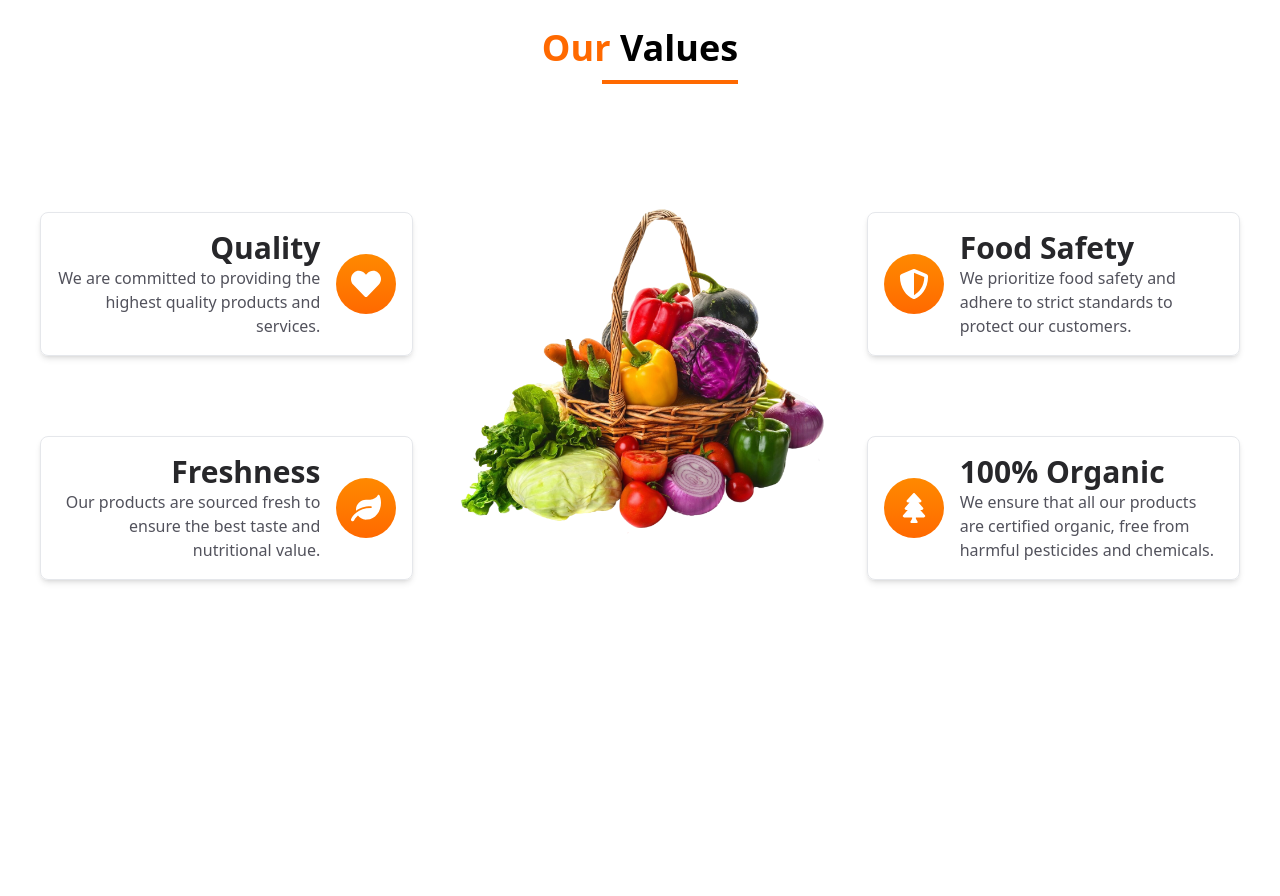
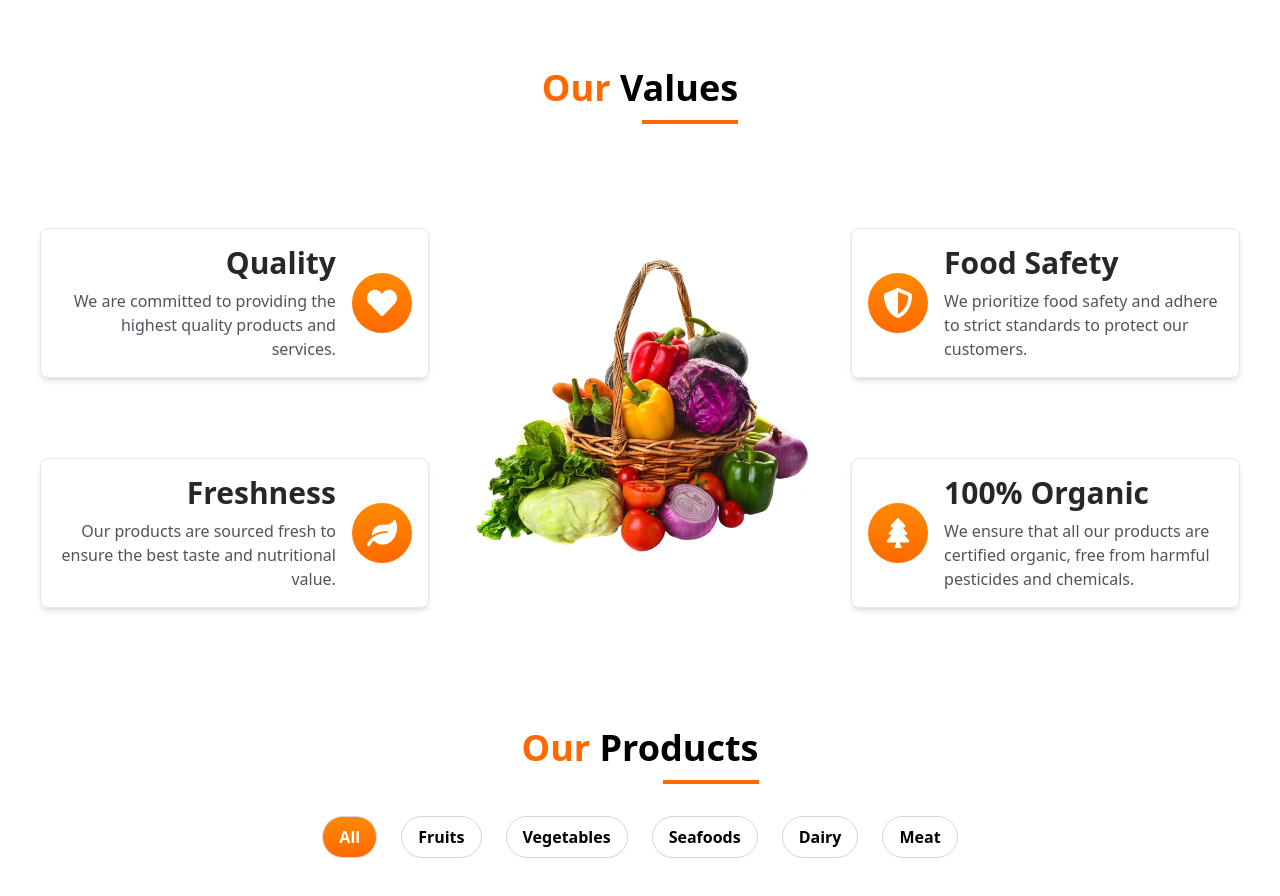
Before and after one commit to rehan606/Grocify, a React (Vite) app: page / in a window 1280 px wide. Shown: the part 1540-2436 px from the top of the page. Before the commit the page ends 2200 px from the top, so only its background shows below. Built offline with nearby package versions, Linux system fonts and the light colour scheme.

Commit message:
Create Category Tab

```diff
--- /dev/null
+++ b/src/components/Data/ProductData.js
@@ -0,0 +1,11 @@
+import React from 'react'
+
+const ProductData = () => {
+  return (
+    <div>
+
+    </div>
+  )
+}
+
+export default ProductData
--- a/src/components/Heading/Heading.jsx
+++ b/src/components/Heading/Heading.jsx
@@ -7,7 +7,7 @@ const Heading = (props) => {
                 <h2 className='text-center text-3xl md:text-4xl font-bold'>
                     <span className='text-orange-500'>{props.title}</span> {props.content}
                 </h2>
-                <div className='w-20 md:w-34 h-1 bg-orange-500 mt-2 md:mt-3 ml-auto'></div>
+                <div className='w-16 md:w-24 h-1 bg-orange-500 mt-2 md:mt-3 ml-auto'></div>
             </div>
         </div>
     )
--- a/src/components/Home/Home.jsx
+++ b/src/components/Home/Home.jsx
@@ -3,6 +3,7 @@ import Navbar from '../Navbar/Navbar'
 import Hero from '../Hero/Hero'
 import Category from '../Category/Category'
 import Values from '../Values/Values'
+import Products from '../Products/Products'
 
 const Home = () => {
   return (
@@ -11,6 +12,7 @@ const Home = () => {
       <Hero/>
       <Category/>
       <Values/>
+      <Products/>
     </div>
   )
 }
--- /dev/null
+++ b/src/components/Products/Products.jsx
@@ -0,0 +1,37 @@
+import React, { useState } from 'react'
+import Heading from '../Heading/Heading'
+
+// product category
+const categories = [ 'All', 'Fruits', 'Vegetables', 'Seafoods', 'Dairy', 'Meat' ];
+
+const Products = () => {
+
+    const [selectedCategory, setSelectedCategory] = useState('All');
+
+    return (
+        <section className='max-w-1400 mx-auto px-10 md:pb-20'>
+            <div>
+                <Heading title="Our" content="Products" />
+
+                <div>
+                    {/* Product categories will go here */}
+                    <div className='flex items-center justify-center gap-6 mt-8 flex-wrap'>
+                        {categories.map((category, index) => (
+                            <button
+                                key={index}
+                                className={`px-4 py-2  font-semibold border border-gray-300 rounded-full hover:bg-orange-500 hover:text-white transition duration-300 cursor-pointer
+
+                                ${selectedCategory === category ? 'bg-linear-to-b from-orange-400 to-orange-500 text-white' : 'bg-white'}`}
+                                onClick={() => setSelectedCategory(category)}
+                            >
+                                {category}
+                            </button>
+                        ))}
+                    </div>
+                </div>
+            </div>
+        </section>
+    )
+}
+
+export default Products
--- a/src/components/Values/Values.jsx
+++ b/src/components/Values/Values.jsx
@@ -33,11 +33,11 @@ const ValuesData = [
 
 const Values = () => {
   return (
-    <section className='max-w-1400 mx-auto px-10'>
+    <section className='max-w-1400 mx-auto px-10 bg-white py-10 '>
         <div>
             <Heading title="Our" content="Values" />
 
-            <div className='flex items-center justify-between mt-8 lg:mt-12 mb-20 md:gap-6 lg:gap-10 flex-col md:flex-row'>
+            <div className='flex items-center justify-between mt-8 lg:mt-6 mb-20 md:gap-6 lg:gap-4 flex-col md:flex-row'>
                 {/* Left values */}
                 <div className=' w-full lg:w-1/3 '>
                     {ValuesData.slice(0, 2).map((value) => (
@@ -47,27 +47,27 @@ const Values = () => {
                             </div>
                             <div>
                                 <h3 className='font-bold text-lg md:text-3xl text-zinc-800'>{value.title}</h3>
-                                <p className='text-zinc-600'>{value.description}</p>
+                                <p className='text-zinc-600 mt-2'>{value.description}</p>
                             </div>
                         </div>
                     ))}
                 </div>
 
                 {/* Middle image */}
-                <div className='w-full lg:w-1/3 hidden lg:block'>
+                <div className='w-full lg:w-1/3 hidden lg:block p-6 mt-8'>
                     <img src={ValuesImage} alt="Values image" />
                 </div>
 
                 {/* Right values */}
                 <div className='w-full lg:w-1/3  '>
                     {ValuesData.slice(2, 4).map((value) => (
-                        <div key={value.id} className='flex items-center border border-gray-200 p-4 shadow-md rounded-lg mt-6 lg:mt-20   min-h-36 md:min-h-40 lg:min-h-36'>
+                        <div key={value.id} className='flex items-center  p-4  rounded-lg mt-6 lg:mt-20   min-h-36 md:min-h-40 lg:min-h-36 border border-gray-200 shadow-md'>
                             <div className='mr-4 '>
                                <span className='flex items-center justify-center text-3xl bg-linear-to-b from-orange-400 to-orange-500 w-15 h-15 rounded-full text-white'>{value.icon}</span>
                             </div>
                             <div>
                                 <h3 className='font-bold text-lg md:text-3xl text-zinc-800'>{value.title}</h3>
-                                <p className='text-zinc-600'>{value.description}</p>
+                                <p className='text-zinc-600 mt-2'>{value.description}</p>
                             </div>
                         </div>
                     ))}
```
